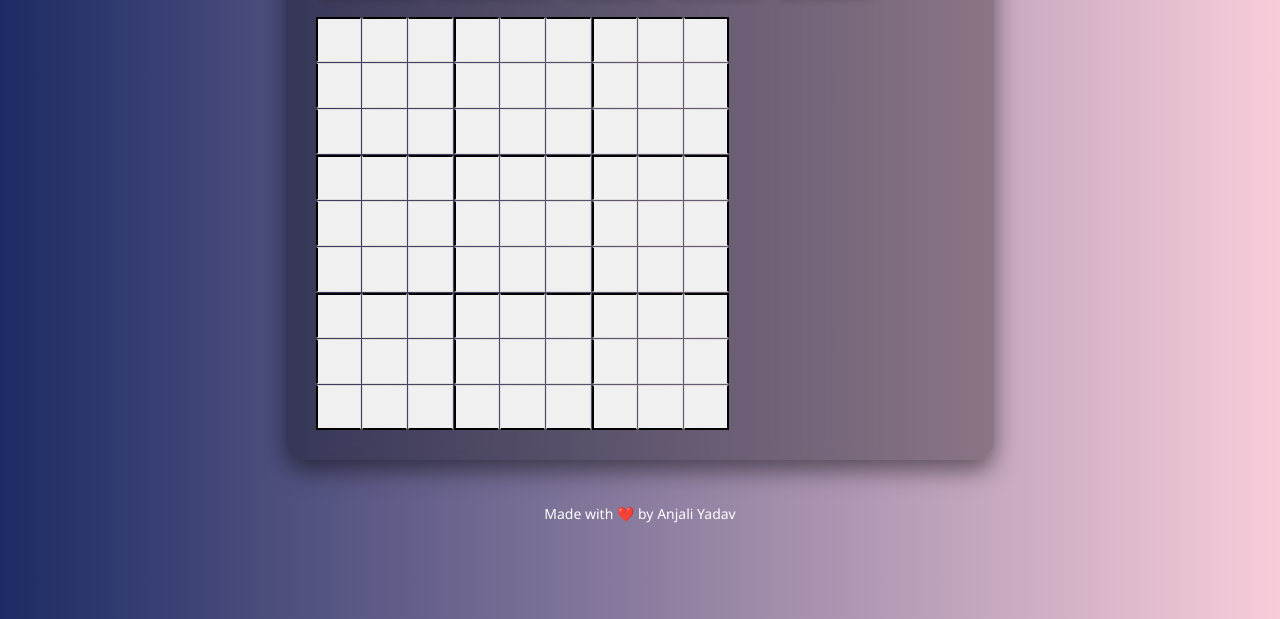
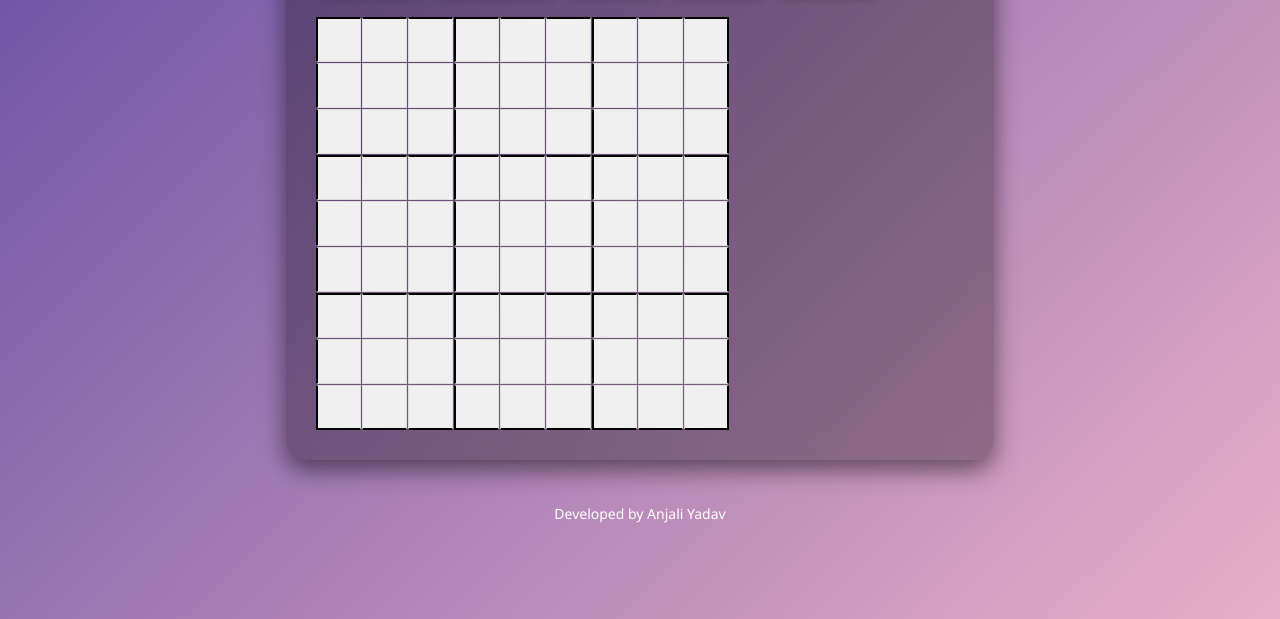
Before and after one commit to anjali-yadav17/SCT_SD_03, a plain HTML site: page index.html in a window 1280 px wide. Shown: the part 181-800 px from the top of the page. Drawn offline with Linux system fonts and the light colour scheme.

Commit message:
updated footer

```diff
--- a/index.html
+++ b/index.html
@@ -25,7 +25,7 @@
   </div>
 
   <footer>
-    <p>Made with ❤️ by Anjali Yadav</p>
+    <p>Developed by Anjali Yadav</p>
   </footer>
 
   <script src="script.js"></script>
--- a/style.css
+++ b/style.css
@@ -1,7 +1,7 @@
 body {
   margin: 0;
   font-family: 'Segoe UI', sans-serif;
-  background: linear-gradient(to right, #1d2b64, #f8cdda);
+  background: linear-gradient(135deg, #654ea3 0%, #eaafc8 100%);
   color: #fff;
   display: flex;
   flex-direction: column;
```
